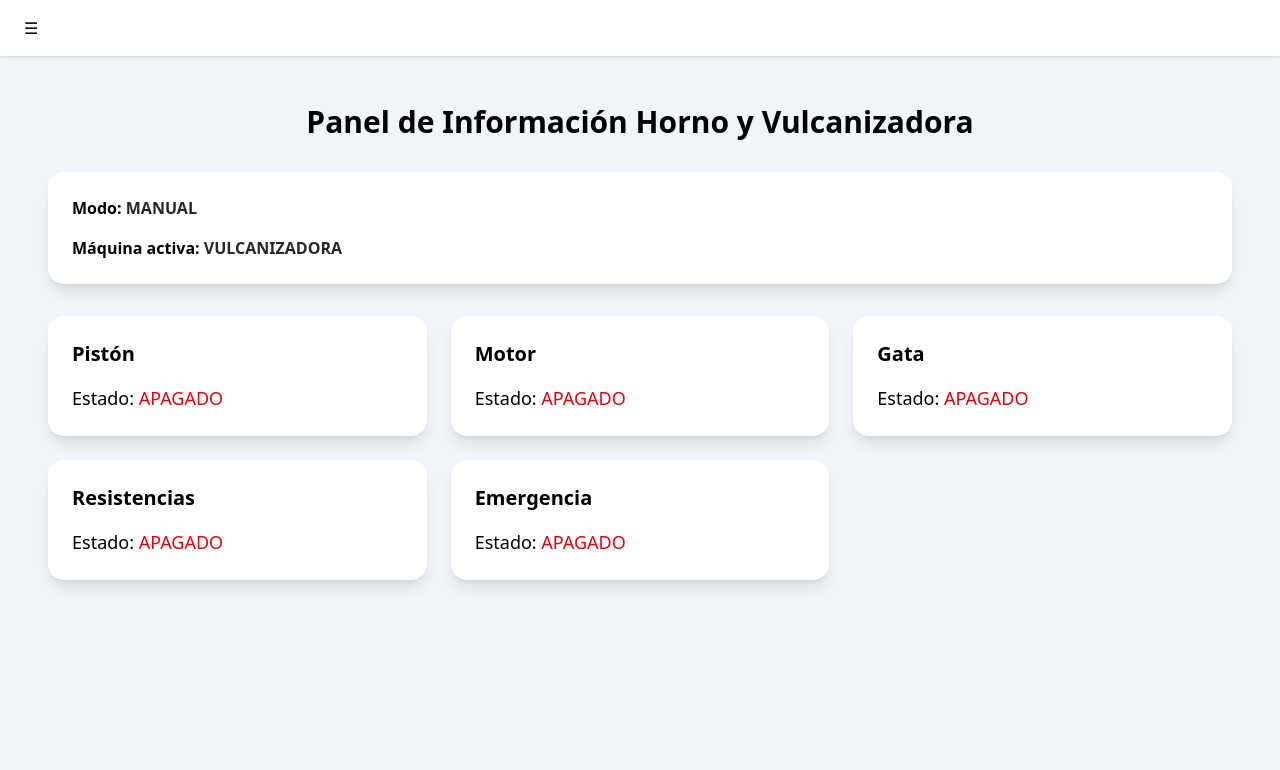
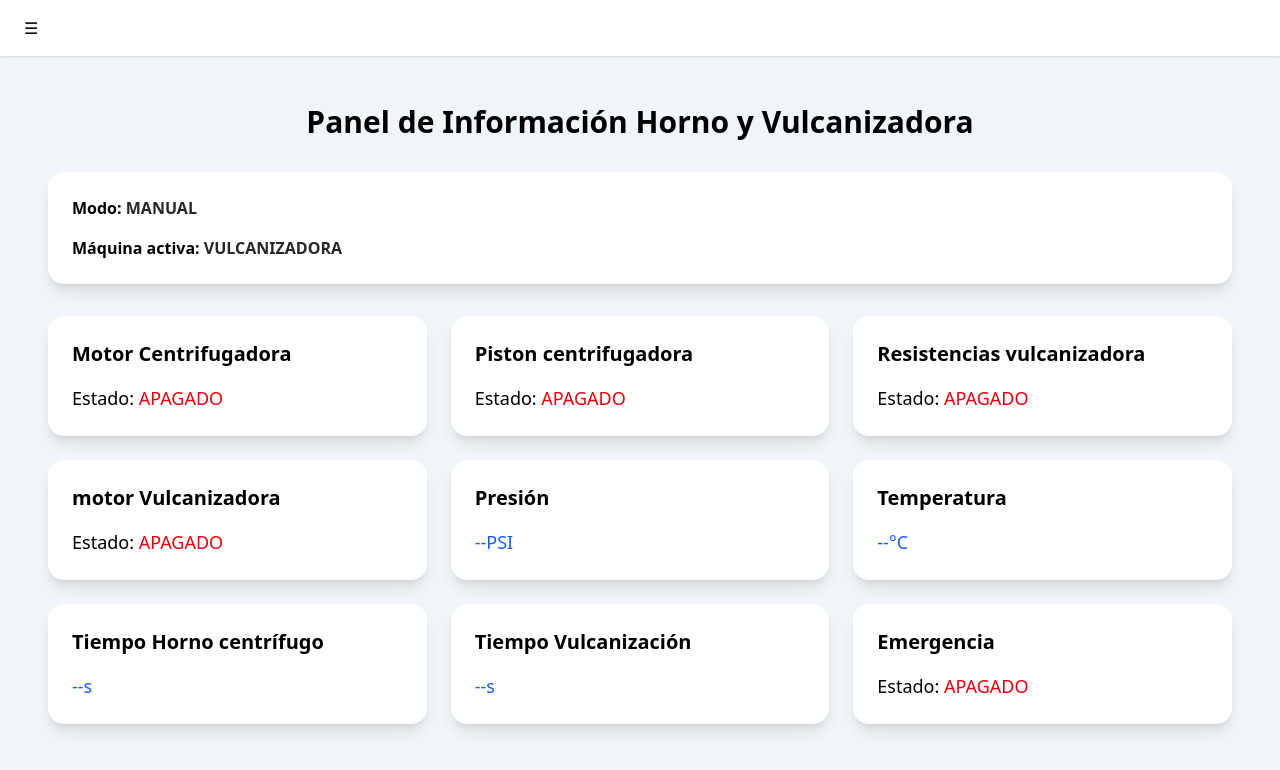
Before and after one commit to ORenox/webmonitorhorno, a React (Vite) app: page / in a window 1280 px wide. Shown: the top 770 px of the page. Built offline with nearby package versions, Linux system fonts and the light colour scheme; no server answers; the database is empty.

Commit message:
Se han incorporado nuevos tags, se arreglo el tema del control de tags analógicos para que muestren los valores correctos aplicando offset y ganancia. se hizo un enlace virtual entre las marcas y las q

```diff
--- a/src/components/DashBoardIoT.jsx
+++ b/src/components/TagsForTags.jsx
@@ -5,14 +5,20 @@
   const API_BASE = "https://a49sbz67r1.execute-api.us-east-1.amazonaws.com"; // ← tu API Gateway
 
  const tagsConfig = [
-    { key: "M..1:36-1", label: "Pistón" },
-    { key: "M..1:37-1", label: "Motor" },
-    { key: "M..1:39-1", label: "Gata" },
-    { key: "M..1:38-1", label: "Resistencias" },
+  { key: "M..1:36-1", label: "Pistón", sourceKey: "Q..1:10-1" },
+  { key: "M..1:37-1", label: "Motor", sourceKey: "Q..1:8-1" },
+  { key: "M..1:39-1", label: "Gata", sourceKey: "Q..1:12-1" },
+  { key: "M..1:38-1", label: "Resistencias", sourceKey: "Q..1:9-1" },
+
+  { key: "Q..1:8-1", label: "Motor Centrifugadora", readOnly: true, noshowTag: true },
+  { key: "Q..1:10-1", label: "Piston centrifugadora", readOnly: true, noshowTag: true },
+  { key: "Q..1:9-1", label: "Resistencias vulcanizadora", readOnly: true, noshowTag: true },
+  { key: "Q..1:12-1", label: "motor Vulcanizadora", readOnly: true, noshowTag: true },
+
   { key: "I..1:10-1", label: "Emergencia", readOnly: true }
 ];
 
-  export default function DashboardIoT() {
+  export default function TagsForTags() {
     const [shadow, setShadow] = useState({});
     const [loading, setLoading] = useState(false);
 
@@ -47,25 +53,35 @@
       return () => clearInterval(interval);
     }, []);
 
+
   return (
     <div className="min-h-screen bg-slate-100 p-6 grid gap-6 md:grid-cols-2 lg:grid-cols-3">
-        {tagsConfig.map(tag => {
-          const value = shadow[tag.key] ?? "--";
+      {tagsConfig
+        .filter(tag => !tag.noshowTag)
+        .map(tag => {
+          const realKey = tag.sourceKey || tag.key;
+          const value = shadow[realKey] ?? "--";
           const isOn = value === "01";
+
           return (
             <Card key={tag.key} className="rounded-2xl shadow-lg">
               <CardContent className="p-6 flex flex-col gap-4">
                 <h2 className="text-xl font-semibold">{tag.label}</h2>
                 <p className="text-lg">
-                  Estado: <span className={isOn ? "text-green-600" : "text-red-600"}>
+                  Estado:{" "}
+                  <span className={isOn ? "text-green-600" : "text-red-600"}>
                     {isOn ? "ENCENDIDO" : "APAGADO"}
                   </span>
                 </p>
 
                 {!tag.readOnly && (
                   <div className="flex gap-2">
-                    <Button disabled={loading} onClick={() => updateTag(tag.key, "01")}>Encender</Button>
-                    <Button disabled={loading} onClick={() => updateTag(tag.key, "00")}>Apagar</Button>
+                    <Button disabled={loading} onClick={() => updateTag(tag.key, "01")}>
+                      Encender
+                    </Button>
+                    <Button disabled={loading} onClick={() => updateTag(tag.key, "00")}>
+                      Apagar
+                    </Button>
                   </div>
                 )}
               </CardContent>
@@ -74,4 +90,5 @@
         })}
     </div>
   );
+
   }
--- a/src/pages/Dashboard.jsx
+++ b/src/pages/Dashboard.jsx
@@ -1,24 +1,31 @@
-import DashboardIoT from "../components/DashBoardIoT";
+import DashboardIoT from "../components/TagsForTags";
 import Example from "../components/Example";
 import { useEffect, useState } from "react";
 import { supabase } from "../services/supabaseClient";
 const API_BASE = "https://a49sbz67r1.execute-api.us-east-1.amazonaws.com";
 
 const tagsConfig = [
-  { key: "M..1:36-1", label: "Pistón" },
-  { key: "M..1:37-1", label: "Motor" },
-  { key: "M..1:39-1", label: "Gata" },
-  { key: "M..1:38-1", label: "Resistencias" },
-  { key: "I..1:10-1", label: "Emergencia", readOnly: true }
+  { key: "Q..1:8-1", label: "Motor Centrifugadora", readOnly: true},
+  { key: "Q..1:10-1", label: "Piston centrifugadora", readOnly: true},
+  { key: "Q..1:9-1", label: "Resistencias vulcanizadora", readOnly: true },
+  { key: "Q..1:12-1", label: "motor Vulcanizadora", readOnly: true },
+
+  { key: "AI..4:1-1", label: "Presión", type: "analog", offset: -200, gain: 1.25 ,  unit:"PSI" },
+  { key: "AI..4:3-1", label: "Temperatura", type: "analog", offset: 0, gain: 0.1 , unit: "°C" },
+  { key: "AM..4:2-1", label: "Tiempo Horno centrífugo", type: "analog", offset: 60,gain:1, unit: "s" },
+  { key: "AM..4:1-1", label: "Tiempo Vulcanización", type: "analog", offset: 60,gain:1, unit: "s" },
+
+  { key: "I..1:10-1", label: "Emergencia", readOnly: true },
 ];
 
 
-const MODE_TAG = "M..1:40-1";
-const MACHINE_TAG = "M..1:41-1";
+const MODE_TAG = "Q..1:5-1";
+const MACHINE_TAG = "Q..1:4-1";
 
 function Dashboard() {
     const [shadow, setShadow] = useState({});
     const [loading, setLoading] = useState(false);
+
 
     // ================= SHADOW =================
   const fetchShadow = async () => {
@@ -92,41 +99,43 @@ function Dashboard() {
           </div>
         </div>
       </div>
-
-
-      {/* ===== CONTROL DE DISPOSITIVOS ===== */}
+      {/* ===== TARJETAS DE TAGS ===== */}
       <div className="grid gap-6 md:grid-cols-2 lg:grid-cols-3">
         {tagsConfig.map(tag => {
-          const value = shadow[tag.key] ?? "--";
-          const isOn = value === "01";
+            const rawValue = shadow[tag.key];
+            const isOn = rawValue === "01";
+
+            let displayValue = "--";
+
+            if (tag.type === "analog" && rawValue) {
+              const decimal = parseInt(rawValue, 16);
+              const scaled = (decimal+tag.offset) * (tag.gain);
+              displayValue = scaled.toFixed(1);
+            }
 
             return (
               <div key={tag.key} className="bg-white rounded-2xl shadow-lg">
                 <div className="p-6 flex flex-col gap-4">
                   <h2 className="text-xl font-semibold">{tag.label}</h2>
 
+                  {tag.type === "analog" ? (
+                    <p className="text-lg text-blue-600">
+                      {displayValue}{tag.unit}
+
+                    </p>
+                  ) : (
                     <p className="text-lg">
                       Estado:{" "}
                       <span className={isOn ? "text-green-600" : "text-red-600"}>
                         {isOn ? "ENCENDIDO" : "APAGADO"}
                       </span>
                     </p>
-                {/*
-                {!tag.readOnly && (
-                  <div className="flex gap-2">
-                    <button disabled={loading} onClick={() => updateTag(tag.key, "01")}>
-                      Encender
-                    </button>
-                    <button disabled={loading} onClick={() => updateTag(tag.key, "00")}>
-                      Apagar
-                    </button>
-                  </div>
                   )}
-                */ }
                 </div>
               </div>
             );
           })}
+
       </div>
 
     </div>
--- a/src/pages/Tags.jsx
+++ b/src/pages/Tags.jsx
@@ -1,9 +1,9 @@
-import DashboardIoT from "../components/DashBoardIoT";
+import TagsForTags from "../components/TagsForTags";
 
 function Tags() {
   return <>
     <h1 className="text-2xl font-bold">Estado de los tags</h1>
-    <DashboardIoT />
+    <TagsForTags />
   </>
 
 }
```
Lines whose indentation alone changed are shown as unchanged.
